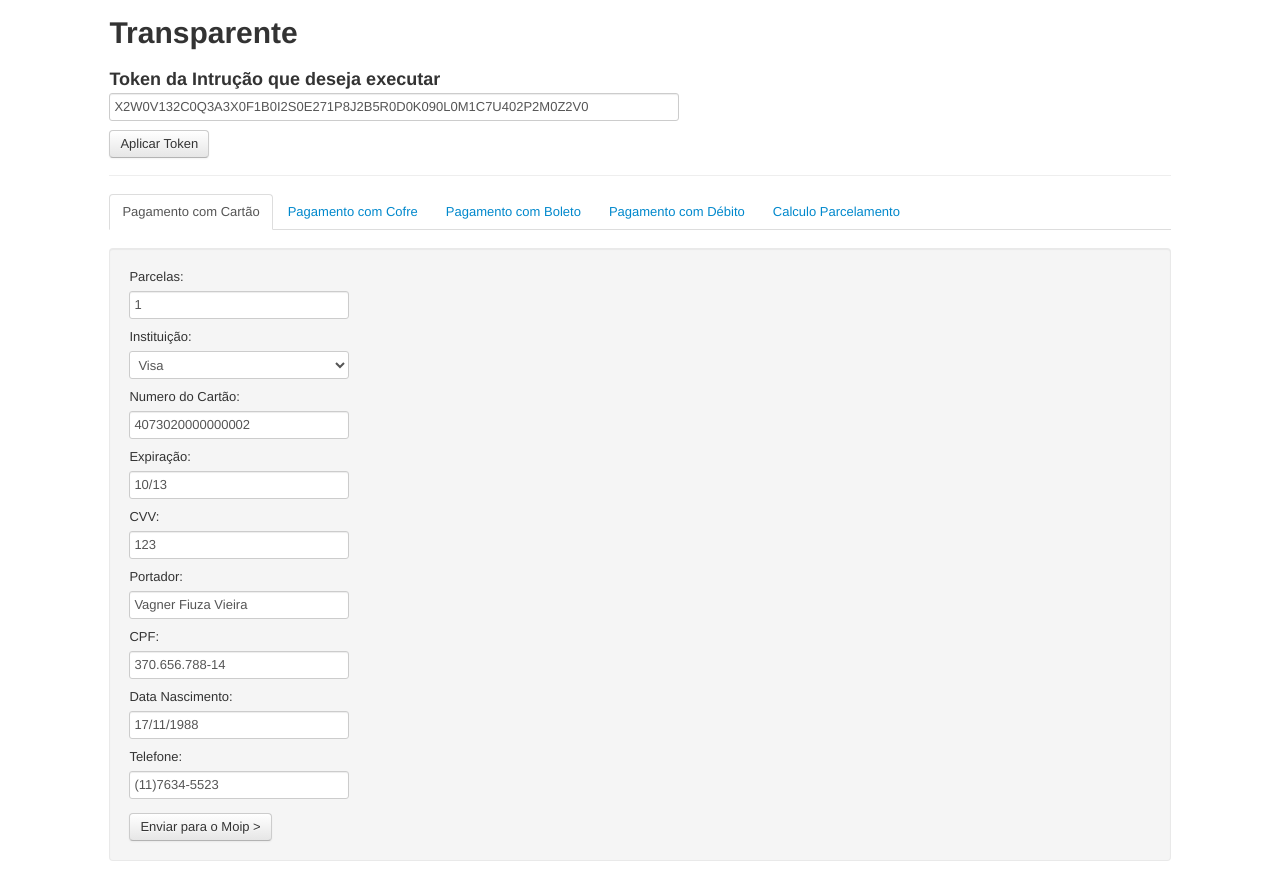
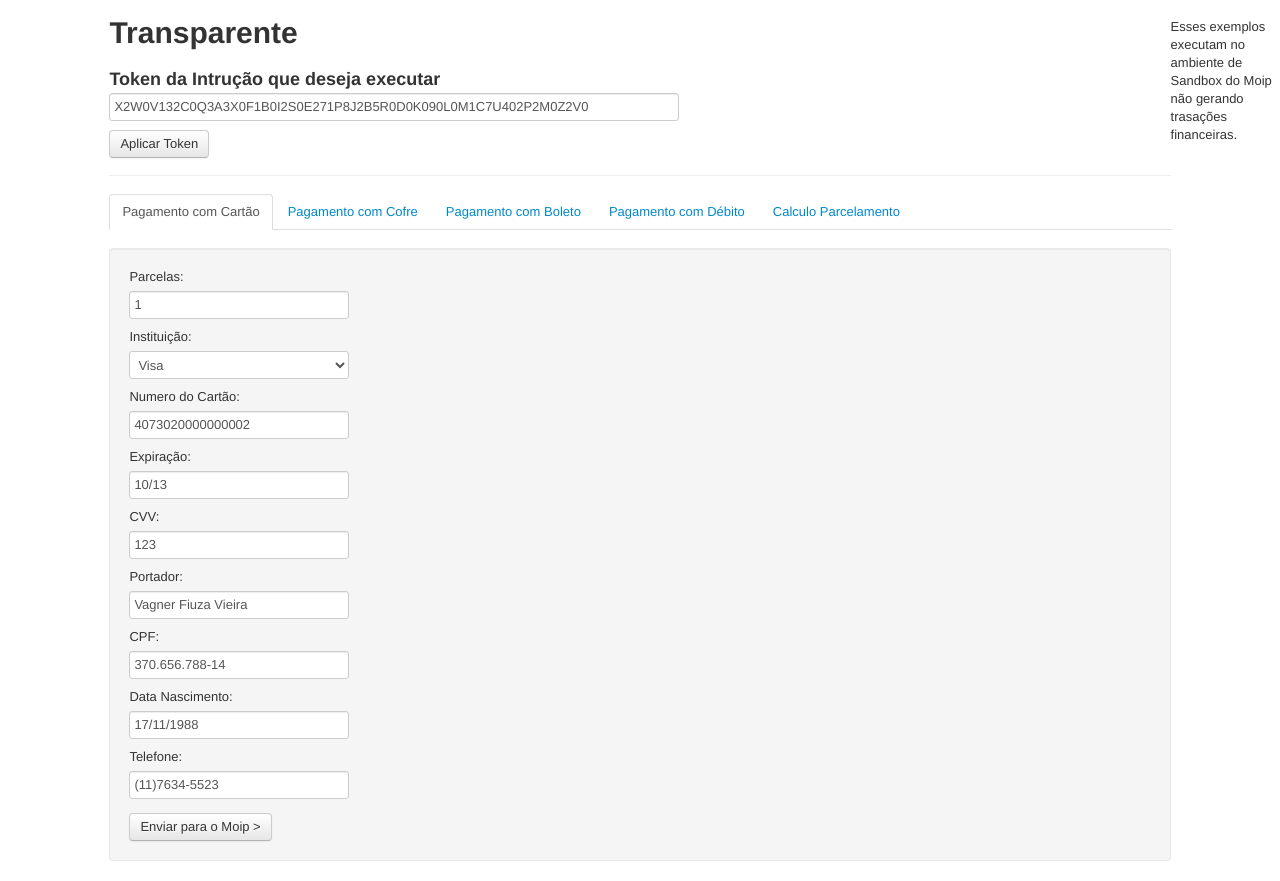
Before and after one commit to brenooliveira/exemplo-integracao-moip-transparente, a plain HTML site: page index.html in a window 1280 px wide. Drawn offline with Linux system fonts and the light colour scheme; a script that the page names is missing.

Commit message:
informações

```diff
--- a/index.html
+++ b/index.html
@@ -162,6 +162,10 @@
 
       </div>
       <div class="span1">&nbsp;</div>
+
+      <footer>
+        <p>Esses exemplos executam no ambiente de Sandbox do Moip não gerando trasações financeiras.</P>
+      </footer>
     </div>
 
     <script type="text/javascript" src="js/jquery.js"></script>
```
